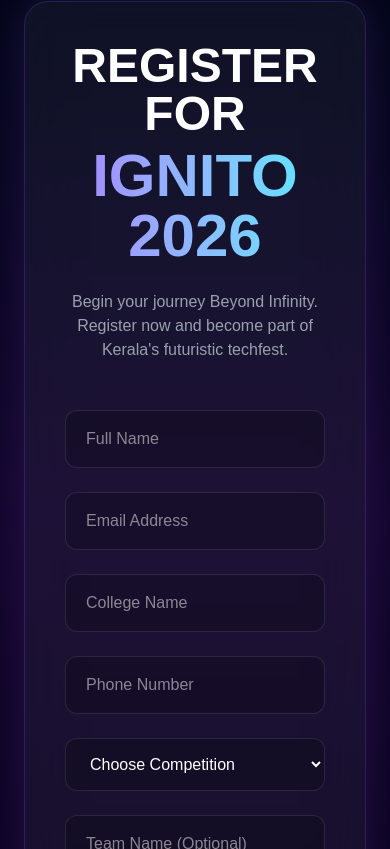
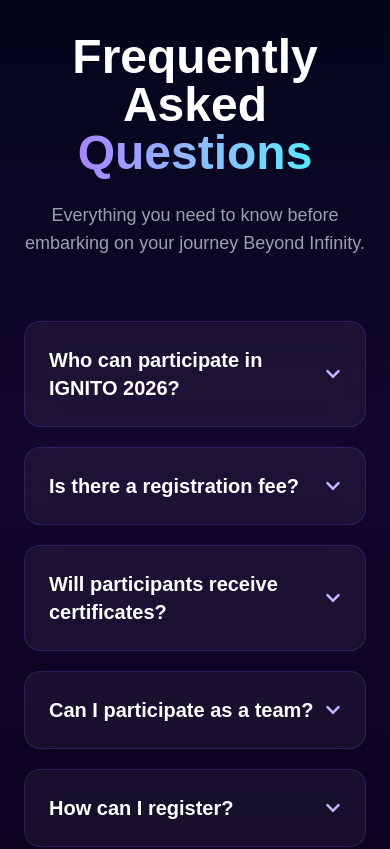
Before and after one commit to Joylinn-cell/ignito-space, a React (Vite) app: page / in a window 390 px wide. Shown: the part 6795-7644 px from the top of the page. Built offline with nearby package versions, Linux system fonts and the light colour scheme.

Commit message:
Added FAQ

```diff
--- a/src/App.jsx
+++ b/src/App.jsx
@@ -5,6 +5,8 @@
 import Competitions from "./components/Competitions";
 import Register from "./components/Register";
 import Contact from "./components/Contact";
+import Footer from "./components/Footer";
+import FAQ from "./components/FAQ";
 import SpaceEffects from "./components/SpaceEffects";
 
 function App() {
@@ -19,8 +21,10 @@
         <About />
         <Events />
         <Competitions />
+        <FAQ />
         <Register />
         <Contact />
+        <Footer />
       </main>
     </div>
   );
--- a/src/components/FAQ.jsx
+++ b/src/components/FAQ.jsx
@@ -1,8 +1,107 @@
+import { useState } from "react";
+import { motion, AnimatePresence } from "framer-motion";
+import { FaChevronDown } from "react-icons/fa";
+
+const faqs = [
+  {
+    question: "Who can participate in IGNITO 2026?",
+    answer:
+      "IGNITO is open to students from colleges across India who are passionate about technology, innovation, and creativity.",
+  },
+  {
+    question: "Is there a registration fee?",
+    answer:
+      "Most events are free to participate in, while selected competitions may have a nominal registration fee. Details will be available during registration.",
+  },
+  {
+    question: "Will participants receive certificates?",
+    answer:
+      "Yes. All registered participants will receive participation certificates, while winners will receive certificates and exciting prizes.",
+  },
+  {
+    question: "Can I participate as a team?",
+    answer:
+      "Absolutely! Team-based events like Hackathon and Robo Race allow you to register with your teammates according to the event rules.",
+  },
+  {
+    question: "How can I register?",
+    answer:
+      "Simply visit the Register section on this website, fill in your details, and you'll be ready to join the mission.",
+  },
+];
+
 function FAQ() {
+  const [open, setOpen] = useState(null);
+
   return (
-    <nav className="fixed top-0 left-0 w-full bg-slate-900 p-5 z-50">
-      Navbar
-    </nav>
+    <section
+      id="faq"
+      className="relative overflow-hidden py-28 px-6 bg-gradient-to-b from-slate-950 via-[#12062d] to-[#09031d]"
+    >
+      <div className="max-w-5xl mx-auto relative z-10">
+
+        <motion.h2
+          initial={{ opacity: 0, y: 40 }}
+          whileInView={{ opacity: 1, y: 0 }}
+          transition={{ duration: 0.8 }}
+          className="text-center text-5xl font-black"
+        >
+          Frequently Asked{" "}
+          <span className="bg-gradient-to-r from-violet-400 to-cyan-300 bg-clip-text text-transparent">
+            Questions
+          </span>
+        </motion.h2>
+
+        <p className="mt-6 text-center text-gray-400 text-lg max-w-2xl mx-auto">
+          Everything you need to know before embarking on your journey Beyond
+          Infinity.
+        </p>
+
+        <div className="mt-16 space-y-5">
+          {faqs.map((faq, index) => (
+            <motion.div
+              key={index}
+              initial={{ opacity: 0, y: 25 }}
+              whileInView={{ opacity: 1, y: 0 }}
+              transition={{ delay: index * 0.1 }}
+              className="rounded-2xl border border-violet-500/20 bg-white/5 backdrop-blur-lg overflow-hidden"
+            >
+              <button
+                onClick={() => setOpen(open === index ? null : index)}
+                className="w-full flex items-center justify-between p-6 text-left"
+              >
+                <h3 className="text-xl font-semibold text-white">
+                  {faq.question}
+                </h3>
+
+                <motion.div
+                  animate={{ rotate: open === index ? 180 : 0 }}
+                  transition={{ duration: 0.3 }}
+                >
+                  <FaChevronDown className="text-violet-300" />
+                </motion.div>
+              </button>
+
+              <AnimatePresence>
+                {open === index && (
+                  <motion.div
+                    initial={{ height: 0, opacity: 0 }}
+                    animate={{ height: "auto", opacity: 1 }}
+                    exit={{ height: 0, opacity: 0 }}
+                    transition={{ duration: 0.35 }}
+                  >
+                    <div className="px-6 pb-6 text-gray-300 leading-8">
+                      {faq.answer}
+                    </div>
+                  </motion.div>
+                )}
+              </AnimatePresence>
+            </motion.div>
+          ))}
+        </div>
+
+      </div>
+    </section>
   );
 }
 
--- a/src/components/Footer.jsx
+++ b/src/components/Footer.jsx
@@ -1,8 +1,125 @@
+import { FaInstagram, FaLinkedin, FaGithub, FaEnvelope } from "react-icons/fa";
+
 function Footer() {
   return (
-    <nav className="fixed top-0 left-0 w-full bg-slate-900 p-5 z-50">
-      Navbar
-    </nav>
+    <footer className="relative overflow-hidden border-t border-violet-500/20 bg-gradient-to-b from-[#09031d] via-[#12062d] to-black">
+
+      {/* Background Glow */}
+      <div className="absolute inset-0 bg-[radial-gradient(circle_at_top,rgba(139,92,246,0.15),transparent_70%)]"></div>
+
+      <div className="relative z-10 mx-auto max-w-7xl px-8 py-16">
+
+        <div className="grid gap-12 md:grid-cols-3">
+
+          {/* Brand */}
+          <div>
+            <h2 className="bg-gradient-to-r from-violet-300 to-cyan-300 bg-clip-text text-4xl font-black text-transparent">
+              IGNITO 2026
+            </h2>
+
+            <p className="mt-4 leading-8 text-gray-400">
+              Beyond Infinity isn't just our theme—it's our vision.
+              Join innovators, creators and dreamers for an unforgettable
+              journey into the future of technology.
+            </p>
+          </div>
+
+          {/* Quick Links */}
+          <div>
+            <h3 className="mb-6 text-2xl font-bold text-white">
+              Quick Links
+            </h3>
+
+            <div className="space-y-3 text-gray-400">
+              <a href="#home" className="block hover:text-violet-300 transition">
+                Home
+              </a>
+
+              <a href="#about" className="block hover:text-violet-300 transition">
+                About
+              </a>
+
+              <a href="#events" className="block hover:text-violet-300 transition">
+                Events
+              </a>
+
+              <a href="#competitions" className="block hover:text-violet-300 transition">
+                Competitions
+              </a>
+
+              <a href="#register" className="block hover:text-violet-300 transition">
+                Register
+              </a>
+
+              <a href="#contact" className="block hover:text-violet-300 transition">
+                Contact
+              </a>
+            </div>
+          </div>
+
+          {/* Connect */}
+          <div>
+            <h3 className="mb-6 text-2xl font-bold text-white">
+              Connect With Us
+            </h3>
+
+            <p className="text-gray-400">
+              Model Engineering College
+            </p>
+
+            <p className="text-gray-400">
+              Thrikkakara, Kochi
+            </p>
+
+            <p className="mt-3 text-gray-400">
+              ignito@mec.ac.in
+            </p>
+
+            <div className="mt-8 flex gap-5 text-2xl">
+
+              <a
+                href="#"
+                className="transition hover:scale-125 hover:text-violet-300"
+              >
+                <FaInstagram />
+              </a>
+
+              <a
+                href="#"
+                className="transition hover:scale-125 hover:text-violet-300"
+              >
+                <FaLinkedin />
+              </a>
+
+              <a
+                href="#"
+                className="transition hover:scale-125 hover:text-violet-300"
+              >
+                <FaGithub />
+              </a>
+
+              <a
+                href="mailto:ignito@mec.ac.in"
+                className="transition hover:scale-125 hover:text-violet-300"
+              >
+                <FaEnvelope />
+              </a>
+
+            </div>
+          </div>
+
+        </div>
+
+        <div className="mt-16 border-t border-white/10 pt-8 text-center text-gray-500">
+          © 2026 IGNITO • Beyond Infinity • All Rights Reserved
+          <br />
+          <span className="text-sm">
+            Crafted with ❤️ for the IGNITO Web Team Selection
+          </span>
+        </div>
+
+      </div>
+    </footer>
   );
 }
 
--- a/src/components/Navbar.jsx
+++ b/src/components/Navbar.jsx
@@ -27,6 +27,13 @@
             Competitions
           </a>
 
+           <a
+            href="#faq"
+            className="transition duration-300 hover:text-cyan-400"
+          >
+            FAQ
+          </a>
+
           <a href="#contact" className="hover:text-cyan-400 transition">
             Contact
           </a>
```
